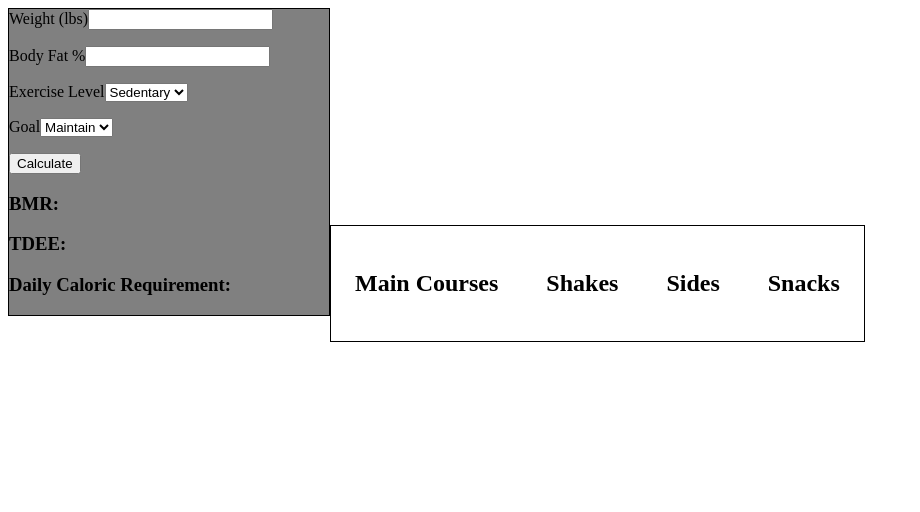
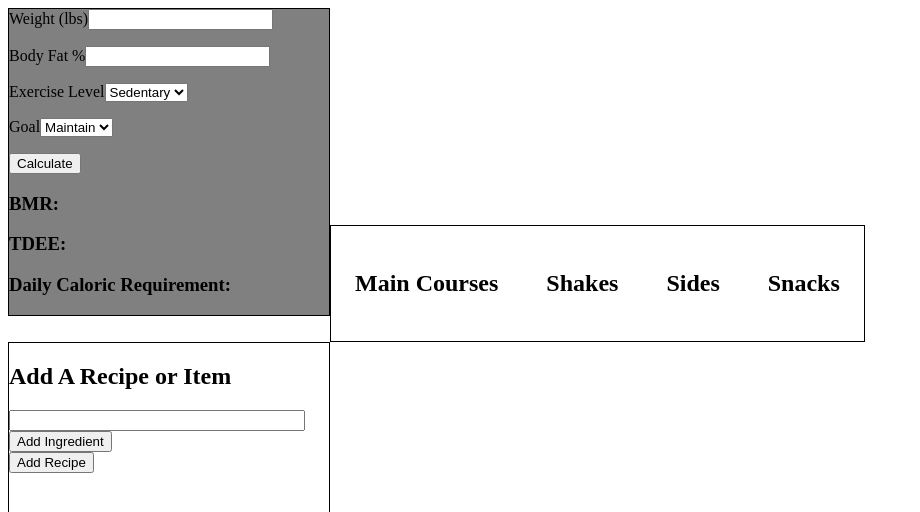
Before and after one commit to patriot898/Macros, a React app: page / in a window 1280 px wide. Shown: the top 512 px of the page, without its empty margins (0-920 px from the left). Built offline with nearby package versions, Linux system fonts and the light colour scheme; no server answers; the HTML template or start-up script is replaced by a standard one.

Commit message:
Add List Functionality to Recipe Adder

```diff
--- a/client/src/components/App.jsx
+++ b/client/src/components/App.jsx
@@ -2,6 +2,7 @@ import React from 'react';
 import $ from 'jquery';
 import TdeeCalculator from './TdeeCalculator.jsx';
 import FoodDisplay from './FoodDisplay.jsx';
+import RecipeAdder from './RecipeAdder.jsx';
 
 class App extends React.Component {
   constructor(props) {
@@ -45,6 +46,7 @@ class App extends React.Component {
         <TdeeCalculator updateCalories={this.updateCalories.bind(this)}
         dailyCalories={this.state.dailyCalories}/>
         <FoodDisplay recipes={this.state.recipes}/>
+        <RecipeAdder/>
       </div>
     )
   }
--- a/client/src/components/RecipeAdder.jsx
+++ b/client/src/components/RecipeAdder.jsx
@@ -1,11 +1,17 @@
 import React from 'react';
 import styled from 'styled-components';
 
+
+
 const Wrapper = styled.div `
-
+  width: 20em;
+  background: alice-blue;
+  border: thin solid black;
+  height: 20em;
 `;
 
 const AddIngredientButton = styled.button `
+
 `;
 
 const AddRecipeButton = styled.button `
@@ -16,20 +22,63 @@ const TypeDropdown = styled.select `
 
 `;
 
+const ItemEntryInput = styled.input `
+  width: 90%;
+`;
+
+const Header = styled.h2 `
+
+`;
+
 class RecipeAdder extends React.Component {
   constructor(props) {
     super(props);
     this.state = {
-      ingredients = [];
-      counter = 0;
+      ingredients: [{
+        id: 0,
+        value: ''
+      }],
+      counter: 0
     }
   }
+
+  onChange(event) {
+    const ingredients = this.state.ingredients;
+    const targetIndex = ingredients.findIndex((ingredient) => {
+      return `entry${ingredient.id}` === event.target.id;
+    })
+    ingredients[targetIndex].value = event.target.value;
+    this.setState({ ingredients });
+  }
+
+  addIngredient() {
+    const counter = this.state.counter + 1;
+    const newIngredient = {
+      id: counter,
+      value: ''
+    }
+    const ingredients = this.state.ingredients;
+    ingredients.push(newIngredient);
+    this.setState({
+      counter,
+      ingredients
+    });
+  }
+
   render() {
     return (
       <Wrapper>
-
+        <Header>Add A Recipe or Item</Header>
+        {this.state.ingredients.map((ingredient) =>
+        <ItemEntryInput id={`entry${ingredient.id}`} value={ingredient.value} onChange={this.onChange.bind(this)}/>
+      )}
+        <AddIngredientButton onClick={this.addIngredient.bind(this)}>Add Ingredient</AddIngredientButton>
+        <br></br>
+        <AddRecipeButton>Add Recipe</AddRecipeButton>
       </Wrapper>
     )
 
   }
 }
+
+export default RecipeAdder;
```
